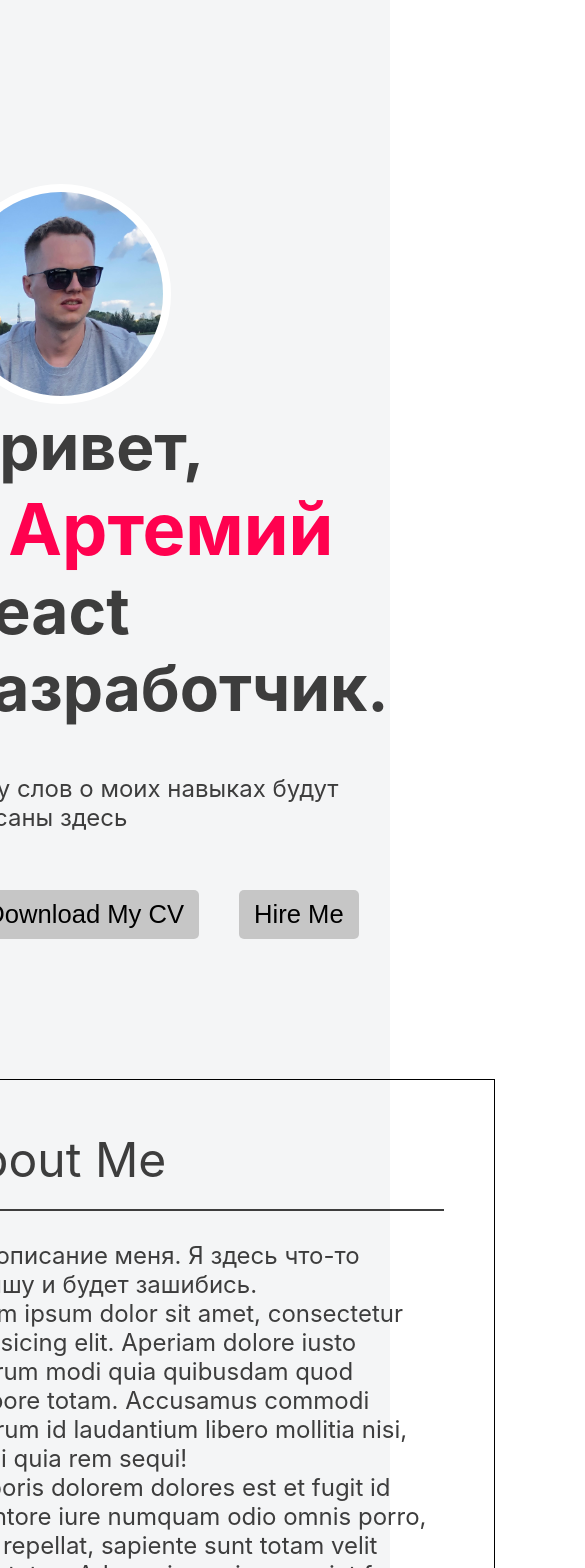
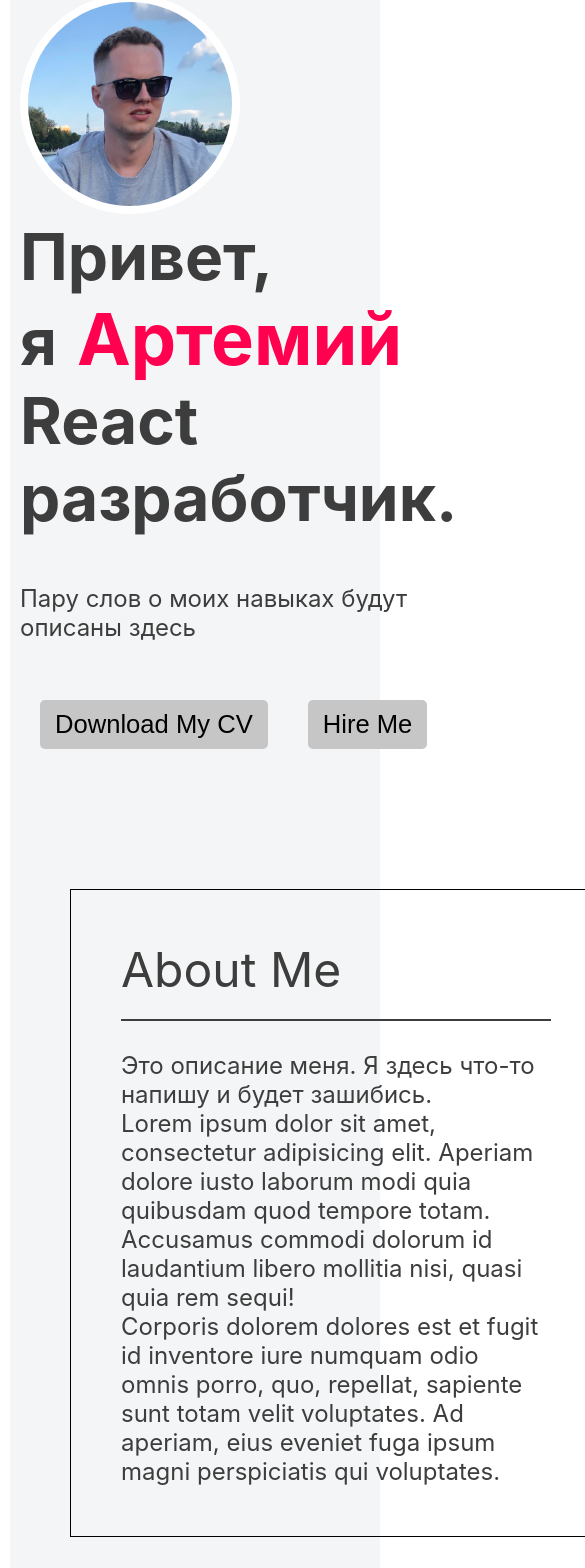
Before and after one commit to Artemy87/my-profile, a React (Create React App) app: page / in a window 390 px wide. Shown: the part 26-1594 px from the top of the page, 585 px wide, since content can reach past the window. Built offline with nearby package versions, Linux system fonts and the light colour scheme.

Commit message:
upd mobile version

```diff
--- a/public/index.html
+++ b/public/index.html
@@ -3,7 +3,7 @@
   <head>
     <meta charset="utf-8" />
     <link rel="icon" href="%PUBLIC_URL%/favicon.ico" />
-    <meta name="viewport" content="width=device-width, initial-scale=1" />
+    <meta name="viewport" content="width=device-width, initial-scale=1.0" />
     <meta name="theme-color" content="#000000" />
     <meta
       name="description"
--- a/src/App.js
+++ b/src/App.js
@@ -10,12 +10,9 @@ export default function App() {
 
 	const skills = ['JavaScript', 'TypeScript', 'React', 'Redux', 'Redux-Thunk', 'Material UI', 'Unit Tests']
 	const projects = [
-		{id: 1, project: 'project1', description: 'My first project'},
-		{id: 2, project: 'project2', description: 'Todolist'},
-		{
-			id: 3,
-			project: 'project3',
-			description: 'Lorem ipsum dolor sit amet, consectetur adipisicing elit. Aperiam dolore iusto laborum modi quia quibusdam quod tempore totam. Accusamus commodi dolorum id laudantium libero mollitia nisi, quasi quia rem sequi! Corporis dolorem dolores est et fugit id inventore iure numquam odio omnis porro, quo, repellat, sapiente sunt totam velit voluptates. Ad aperiam, eius eveniet fuga ipsum magni perspiciatis qui voluptates.'
+		{id: 1, project: 'project1', description: 'Lorem ipsum dolor sit amet, consectetur adipisicing elit. Aperiam dolore iusto laborum modi quia quibusdam quod tempore totam. Accusamus commodi dolorum id laudantium.'},
+		{id: 2, project: 'project2', description: 'Lorem ipsum dolor sit amet, consectetur adipisicing elit. Aperiam dolore iusto laborum modi quia quibusdam quod tempore totam. Accusamus commodi dolorum id laudantium libero mollitia nisi, quasi quia rem sequi! Corporis dolorem dolores est.'},
+		{id: 3, project: 'project3', description: 'Lorem ipsum dolor sit amet, consectetur adipisicing elit. Aperiam dolore iusto laborum modi quia quibusdam quod tempore totam. Accusamus commodi dolorum id laudantium libero mollitia nisi, quasi quia rem sequi! Corporis dolorem dolores est et fugit id inventore iure numquam odio omnis porro, quo, repellat, sapiente sunt totam velit voluptates.'
 		}
 	];
 
--- a/src/App.module.css
+++ b/src/App.module.css
@@ -3,37 +3,61 @@
 }
 
 .container {
-  /*display: flex;*/
-  /*flex-direction: row;*/
-  /*gap: 150px;*/
-  /*margin: 0 auto;*/
-  /*max-width: 1280px;*/
-  /*padding: 24px;*/
-
   display: flex;
   flex-direction: row;
   justify-content: center;
   align-items: flex-start;
-  flex-wrap: wrap;
-  margin: 0 10%;
-  position: relative;
+  /*flex-wrap: wrap;*/
+  padding: 0 10%;
+  /*position: relative;*/
 }
 
 .description {
-  /*display: flex;*/
-  /*flex-direction: column;*/
-  /*gap: 110px;*/
-  /*box-sizing: border-box;*/
-  /*min-width: 600px;*/
-  /*max-width: 800px;*/
-  /*padding: 130px 0;*/
-
   display: flex;
   flex-direction: column;
+  /*justify-content: center;*/
   box-sizing: border-box;
   gap: 110px;
-  min-width: 600px;
-  max-width: 700px;
-  padding: 130px 0;
-  flex: 0 0 50px;
+  padding: 130px 50px;
+  /*flex: 0 0 50px;*/
 }
+
+@media (max-width: 767px) {
+  .app {
+    /*width: auto;*/
+    padding: 10px;
+    margin: 10px;
+  }
+  .container {
+    /*width: auto;*/
+    padding: 0;
+    margin: 0;
+  }
+  .description {
+    /*width: auto;*/
+    /*padding: 0;*/
+    /*margin: 0;*/
+  }
+}
+
+@media (max-width: 1280px) {
+  .app {
+    width: auto;
+  }
+  .container {
+    display: flex;
+    flex-direction: column;
+    width: auto;
+  }
+  .description {
+    display: flex;
+    flex-direction: column;
+    width: auto;
+  }
+}
+
+/*
+Mobile: 360 - 767
+Tablet: 767 - 1279
+Desktop: 1280+
+*/
--- a/src/main/Main.module.css
+++ b/src/main/Main.module.css
@@ -1,9 +1,4 @@
 .main {
-    /*max-width: 769px;*/
-    /*margin: 0 50px;*/
-    /*padding: 50px;*/
-    /*border: 1px solid;*/
-
     padding: 50px;
     border: 1px solid;
 }
@@ -13,3 +8,12 @@
     padding-bottom: 20px;
     margin-bottom: 30px;
 }
+
+@media (max-width: 767px) {
+    .main {
+        width: auto;
+    }
+    .header {
+        width: auto;
+    }
+}
--- a/src/profile/Profile.js
+++ b/src/profile/Profile.js
@@ -6,7 +6,6 @@ export const Profile = () => {
 	return (
 		<div className={styles.profile}>
 			<div className={styles.profile2}>
-				<div className={styles.container}>
 				<div>
 					<img alt="avatar" className={styles.image} src={image}/>
 				</div>
@@ -16,7 +15,6 @@ export const Profile = () => {
 				</div>
 				<div className={styles.textRD}>React разработчик.</div>
 				<div className={styles.description}>Пару слов о моих навыках будут описаны здесь</div>
-				</div>
 				<div className={styles.buttons}>
 					<button>Download My CV</button>
 					<button>Hire Me</button>
--- a/src/profile/Profile.module.css
+++ b/src/profile/Profile.module.css
@@ -1,14 +1,8 @@
 .profile {
-    /*min-height: 100vh;*/
-    /*max-width: 769px;*/
-    /*margin: 50px;*/
-    /*justify-content: center;*/
-    /*align-items: center;*/
-
     min-height: 100vh;
     flex: 0 0 50%;
     position: sticky;
-    top: 0px;
+    top: 0;
 }
 
 .profile2 {
@@ -16,12 +10,10 @@
     top: 284px;
 }
 
-.container {
-    /*margin: 210px 10px 10px 10px;*/
-
-    margin-right: 50px;
-    margin-top: 210px;
-}
+/*.container {
+    !*margin-right: 50px;*!
+    !*margin-top: 210px;*!
+}*/
 
 .image {
     height: 220px;
@@ -64,6 +56,7 @@
     justify-content: center;
     align-items: center;
 }
+
 .buttons button {
     font-size: 1.6rem;
     margin: 10px 20px;
@@ -80,11 +73,43 @@
         position: initial;
         top: 284px;
     }
+
     .profile {
         min-height: 100%;
     }
 }
 
-    /*Mobile: 360 - 767*/
-    /*Tablet: 767 - 1279*/
-    /*Dekstop: 1280+*/
+@media (max-width: 767px) {
+    .profile {
+        position: initial;
+    }
+    .container {
+        margin: 0;
+        padding: 0;
+    }
+
+    /*.profile {*/
+    /*    min-height: 100%;*/
+    /*}*/
+}
+
+/*@media (max-width: 767px) {*/
+/*    .profile {*/
+/*        margin: 0;*/
+/*        padding: 0;*/
+/*    }*/
+/*    .container2 {*/
+/*        margin: 0;*/
+/*        padding: 0;*/
+/*    }*/
+/*    .container {*/
+/*        margin: 0;*/
+/*        padding: 0;*/
+/*    }*/
+/*}*/
+
+/*
+Mobile: 360 - 767
+Tablet: 767 - 1279
+Desktop: 1280+
+*/
```
Lines whose indentation alone changed are shown as unchanged.
